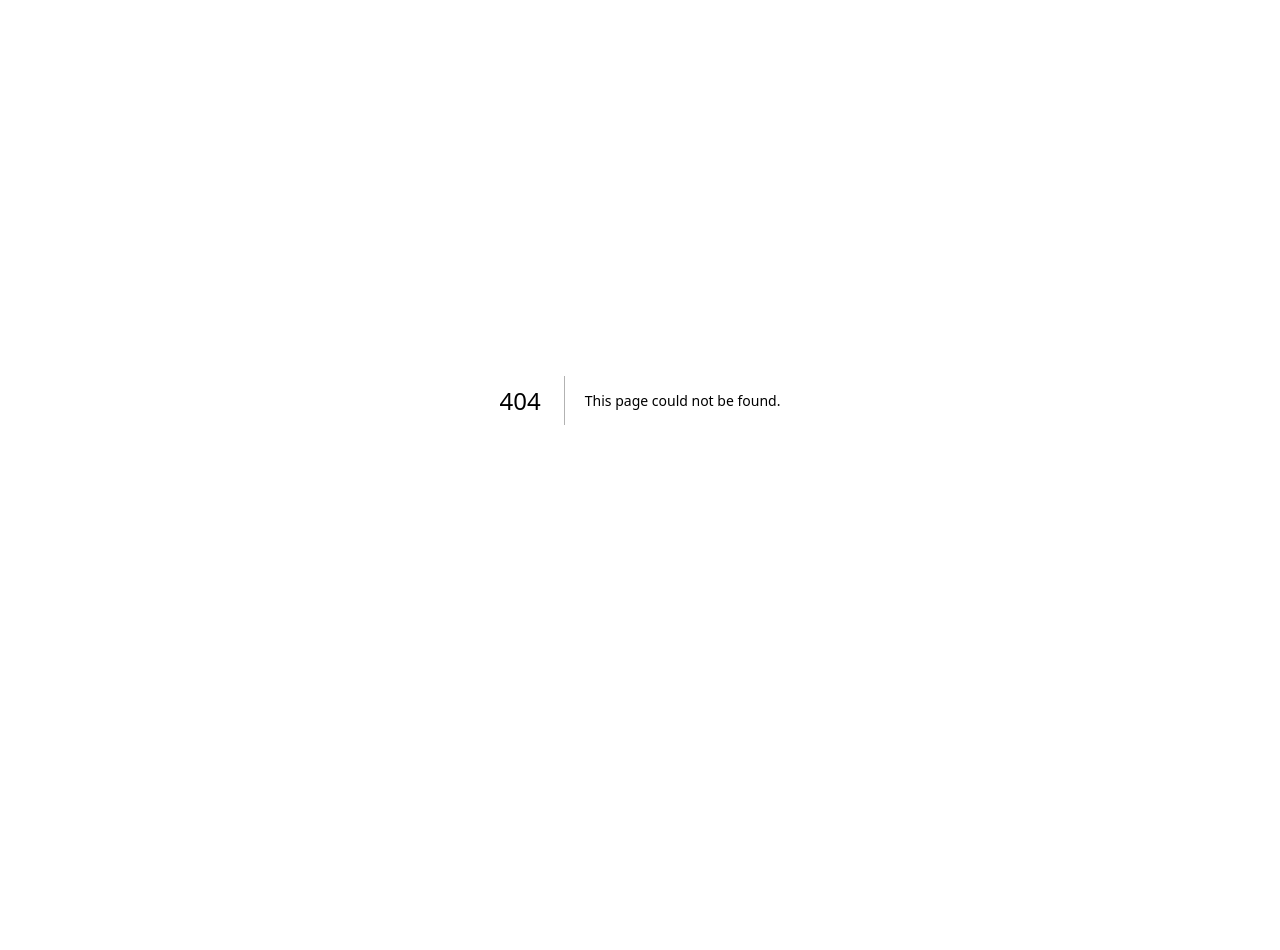
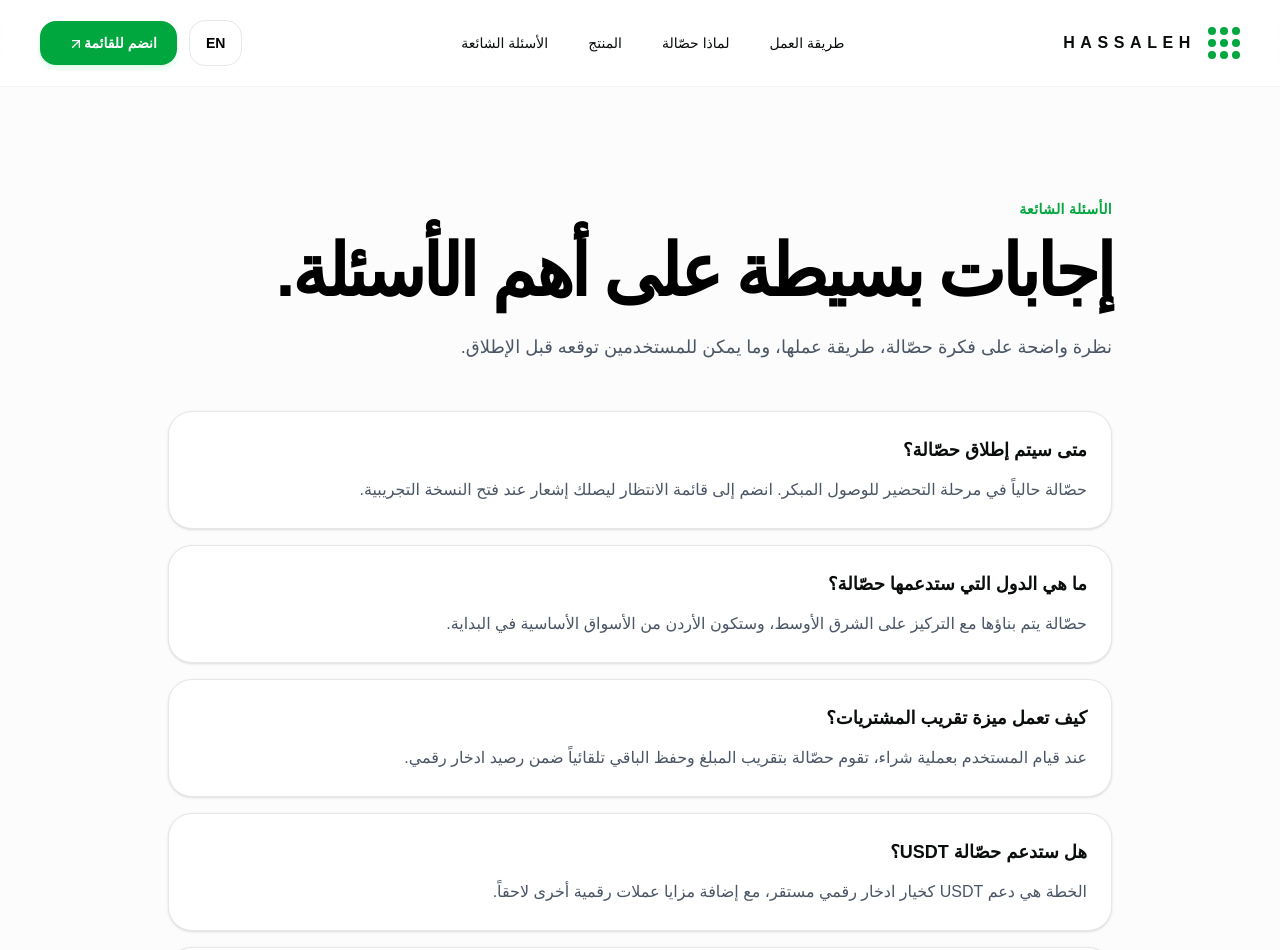
Before and after one commit to XxKaramxX/hassaleh-waitlist, a Next.js app: page /ar/faq in a window 1280 px wide. Before the commit this address had no page. Shown: the top 950 px of the page. Before the commit the page ends 800 px from the top, so only its background shows below. Built offline with nearby package versions, Linux system fonts and the light colour scheme.

Commit message:
Create page.tsx

```diff
--- /dev/null
+++ b/app/ar/faq/page.tsx
@@ -0,0 +1,87 @@
+import SiteNavbar from "@/components/SiteNavbar";
+
+const faqs = [
+  {
+    question: "متى سيتم إطلاق حصّالة؟",
+    answer:
+      "حصّالة حالياً في مرحلة التحضير للوصول المبكر. انضم إلى قائمة الانتظار ليصلك إشعار عند فتح النسخة التجريبية.",
+  },
+  {
+    question: "ما هي الدول التي ستدعمها حصّالة؟",
+    answer:
+      "حصّالة يتم بناؤها مع التركيز على الشرق الأوسط، وستكون الأردن من الأسواق الأساسية في البداية.",
+  },
+  {
+    question: "كيف تعمل ميزة تقريب المشتريات؟",
+    answer:
+      "عند قيام المستخدم بعملية شراء، تقوم حصّالة بتقريب المبلغ وحفظ الباقي تلقائياً ضمن رصيد ادخار رقمي.",
+  },
+  {
+    question: "هل ستدعم حصّالة USDT؟",
+    answer:
+      "الخطة هي دعم USDT كخيار ادخار رقمي مستقر، مع إضافة مزايا عملات رقمية أخرى لاحقاً.",
+  },
+  {
+    question: "هل حصّالة بنك؟",
+    answer:
+      "لا. حصّالة يتم تطويرها كمنتج تقني مالي يركز على الادخار الرقمي والوصول السهل إلى العملات الرقمية.",
+  },
+  {
+    question: "هل ستكون هناك رسوم؟",
+    answer:
+      "سيتم توضيح تفاصيل الرسوم قبل الإطلاق. الهدف هو أن تكون الرسوم بسيطة وواضحة ومناسبة للمستخدمين الجدد.",
+  },
+];
+
+export default function ArabicFAQPage() {
+  return (
+    <main dir="rtl" className="min-h-screen bg-[#fbfcfb] text-[#090d0b]">
+      <SiteNavbar />
+
+      <section className="mx-auto max-w-5xl px-6 py-20 md:px-10 md:py-28">
+        <p className="text-sm font-bold uppercase tracking-wide text-green-600">
+          الأسئلة الشائعة
+        </p>
+
+        <h1 className="mt-4 text-5xl font-semibold tracking-[-0.05em] text-black md:text-7xl">
+          إجابات بسيطة على أهم الأسئلة.
+        </h1>
+
+        <p className="mt-6 max-w-2xl text-lg leading-8 text-gray-600">
+          نظرة واضحة على فكرة حصّالة، طريقة عملها، وما يمكن للمستخدمين توقعه
+          قبل الإطلاق.
+        </p>
+
+        <div className="mt-12 space-y-4">
+          {faqs.map((faq) => (
+            <div
+              key={faq.question}
+              className="rounded-3xl border border-gray-200 bg-white p-6 shadow-sm"
+            >
+              <h2 className="text-lg font-semibold">{faq.question}</h2>
+              <p className="mt-3 leading-7 text-gray-600">{faq.answer}</p>
+            </div>
+          ))}
+        </div>
+
+        <div className="mt-12 rounded-[2rem] border border-green-100 bg-green-50 p-8">
+          <h2 className="text-2xl font-semibold">
+            مهتم بالحصول على وصول مبكر؟
+          </h2>
+
+          <p className="mt-3 text-gray-600">
+            انضم إلى قائمة الانتظار وكن من أوائل من يعرفون عند فتح النسخة
+            التجريبية من حصّالة.
+          </p>
+
+          <a
+            href="/ar#waitlist"
+            className="mt-6 inline-flex rounded-2xl bg-green-600 px-7 py-4 font-semibold text-white transition hover:bg-green-700"
+          >
+            انضم إلى قائمة الانتظار
+          </a>
+        </div>
+      </section>
+    </main>
+  );
+}
```
